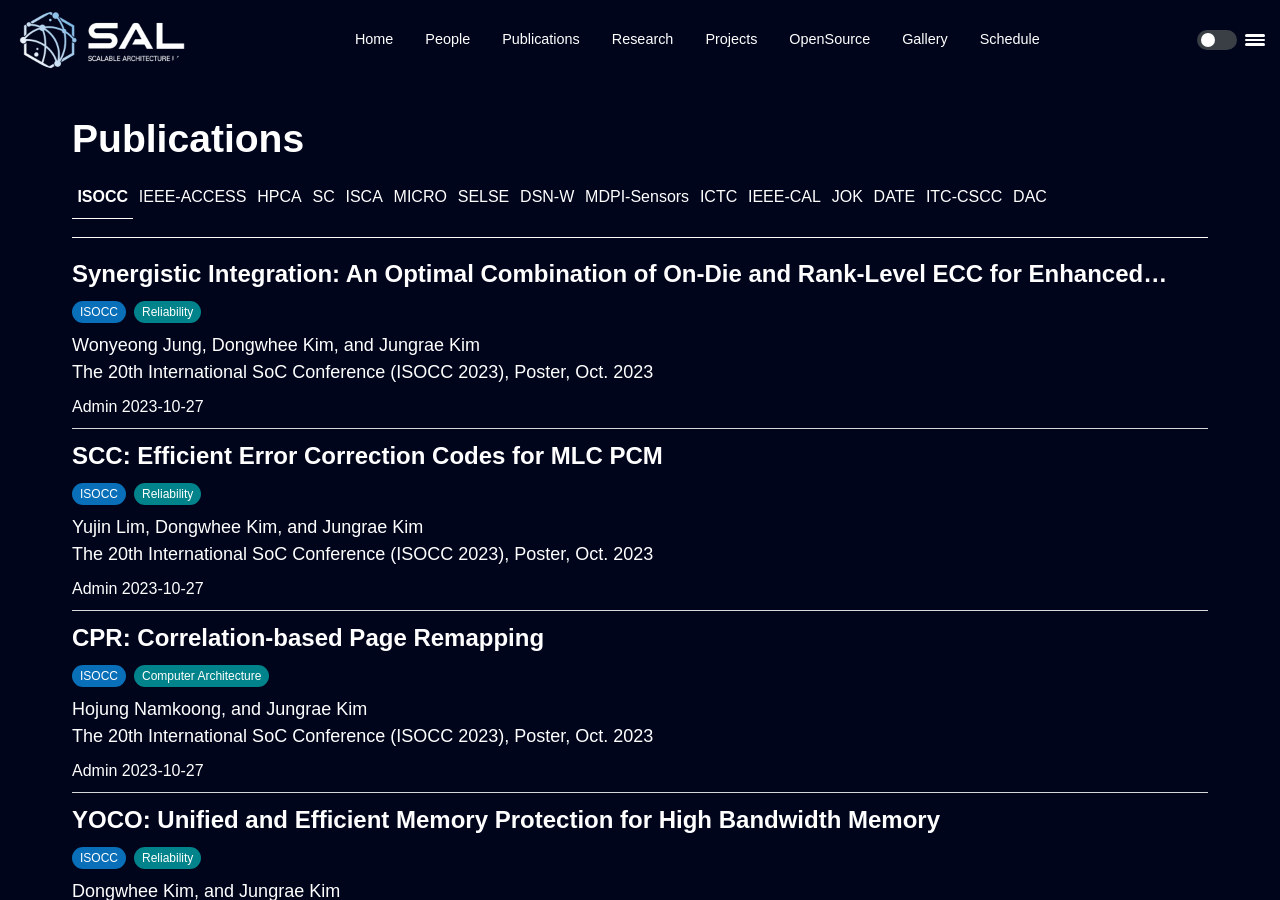
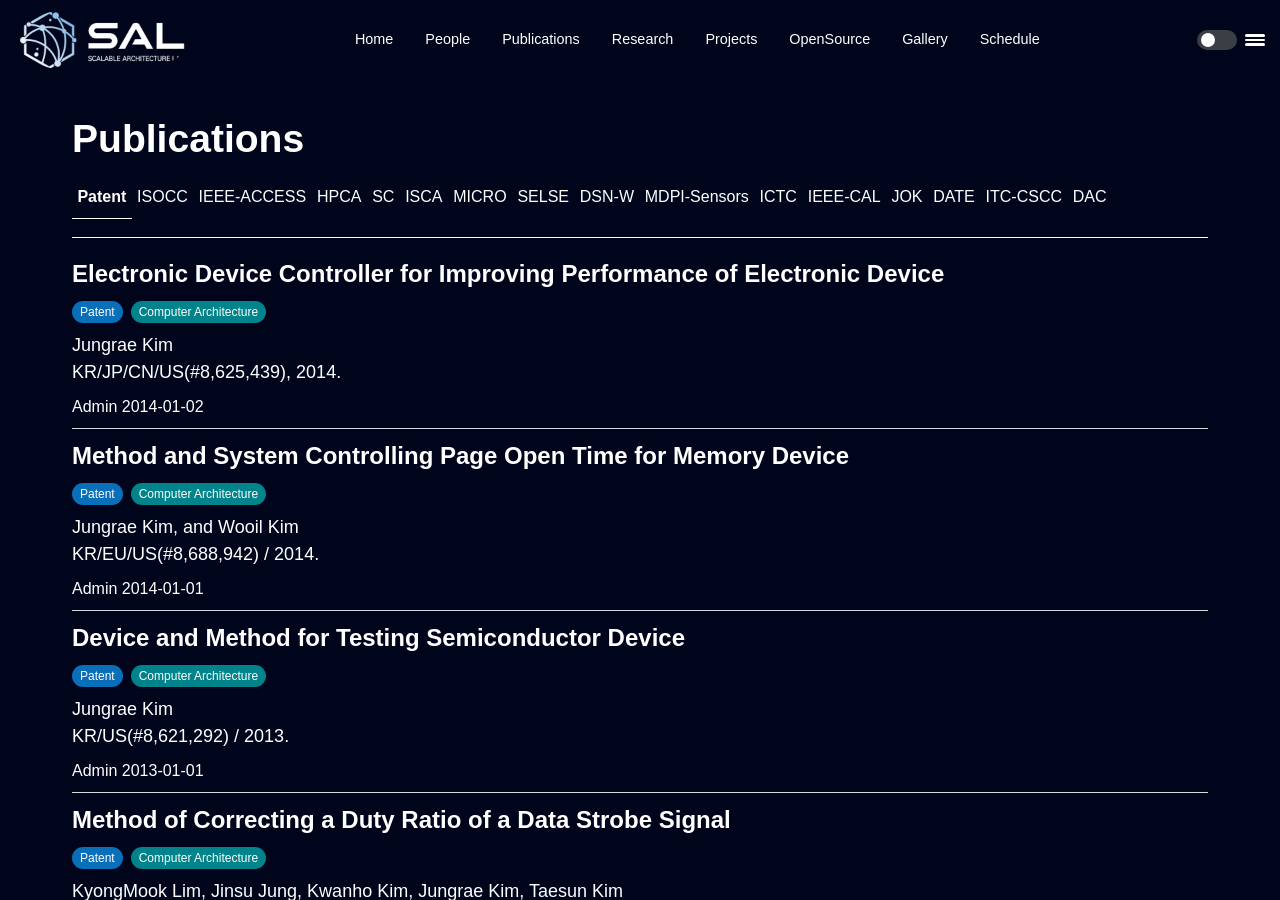
Before and after one commit to scalable-arch/scalable-arch.github.io, a Jekyll site: the page built from publications-publisher.md, in a window 1280 px wide and 900 px high, scrolled down 265 px. Built offline with Jekyll 4.4.1, drawn with Linux system fonts in a browser that asks for light colours; some of the changed text lies outside the part shown.

Commit message:
Add Patent tag

```diff
--- a/_posts/pub/2006-01-01-data_processing_apparatus_for_compressing_data_according_to_improved_variable_length_coding_method.md
+++ b/_posts/pub/2006-01-01-data_processing_apparatus_for_compressing_data_according_to_improved_variable_length_coding_method.md
@@ -1,6 +1,7 @@
 ---
 title: "Data Processing Apparatus for Compressing Data According to Improved Variable Length Coding Method"
 category: Computer Architecture
+tags: Patent
 pub-type: P
 ---
 
--- a/_posts/pub/2012-01-01-hybrid_data_processing_system_and_method.md
+++ b/_posts/pub/2012-01-01-hybrid_data_processing_system_and_method.md
@@ -1,6 +1,7 @@
 ---
 title: "Hybrid Image Data Processing System and Method"
 category: Computer Architecture
+tags: Patent
 pub-type: P
 ---
 
--- a/_posts/pub/2012-01-02-method_of_correcting_a_duty_ratio_of_a_data_strobe_signal.md
+++ b/_posts/pub/2012-01-02-method_of_correcting_a_duty_ratio_of_a_data_strobe_signal.md
@@ -1,6 +1,7 @@
 ---
 title: "Method of Correcting a Duty Ratio of a Data Strobe Signal"
 category: Computer Architecture
+tags: Patent
 pub-type: P
 ---
 
--- a/_posts/pub/2013-01-01-device_and_method_for_testing_semiconductor_device.md
+++ b/_posts/pub/2013-01-01-device_and_method_for_testing_semiconductor_device.md
@@ -1,6 +1,7 @@
 ---
 title: "Device and Method for Testing Semiconductor Device"
 category: Computer Architecture
+tags: Patent
 pub-type: P
 ---
 
--- a/_posts/pub/2014-01-01-method_and_system_controlling_page_open_time_for_memory_device.md
+++ b/_posts/pub/2014-01-01-method_and_system_controlling_page_open_time_for_memory_device.md
@@ -1,6 +1,7 @@
 ---
 title: "Method and System Controlling Page Open Time for Memory Device"
 category: Computer Architecture
+tags: Patent
 pub-type: P
 ---
 
--- a/_posts/pub/2014-01-02-electronic_device_controller_for_improving_performance_of_electronic_device.md
+++ b/_posts/pub/2014-01-02-electronic_device_controller_for_improving_performance_of_electronic_device.md
@@ -1,6 +1,7 @@
 ---
 title: "Electronic Device Controller for Improving Performance of Electronic Device"
 category: Computer Architecture
+tags: Patent
 pub-type: P
 ---
 
```
